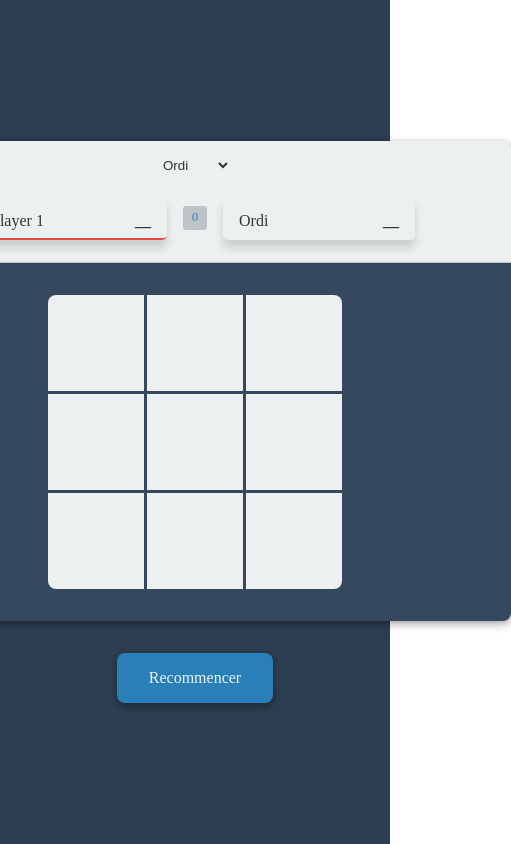
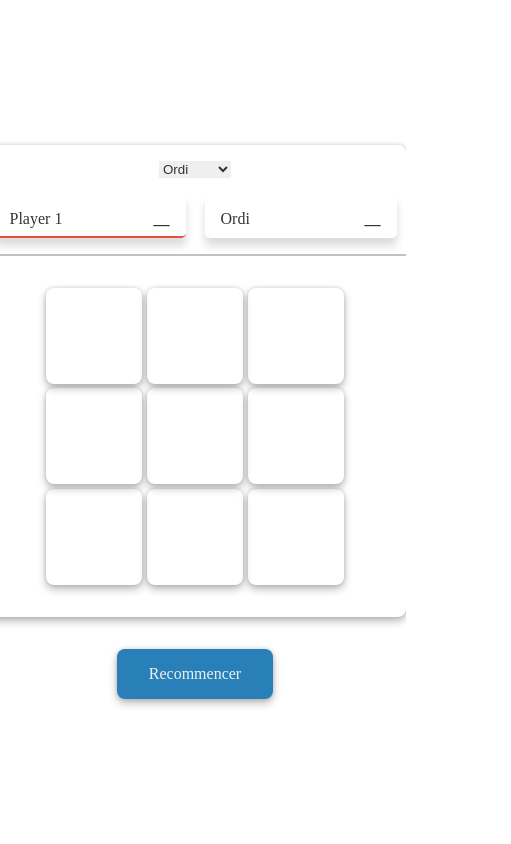
Before and after one commit to kohai-fred/Tic-tac-toe, a website built with webpack: page src/index.html in a window 390 px wide. Shown: the whole page, 511 px wide, since content can reach past the window. Built offline with nearby package versions, Linux system fonts and the light colour scheme.

Commit message:
responsive in progress

```diff
--- a/src/index.scss
+++ b/src/index.scss
@@ -107,14 +107,13 @@
 
 /* Main */
 .container {
-  background: var(--dark);
+  // background: var(--dark);
   height: 100vh;
   display: flex;
   flex-direction: column;
   justify-content: center;
   align-items: center;
   .content {
-    background: var(--light);
     min-width: 50vh;
     min-height: 50vh;
     border-radius: 0.5rem;
@@ -126,7 +125,6 @@
     }
     select {
       border: none;
-      background: var(--light);
       // border-radius: 0.5rem;
       // box-shadow: var(--box-shadow);
     }
@@ -172,7 +170,7 @@
     }
     .game {
       padding: 2rem;
-      background: var(--dark-light);
+      // background: var(--dark-light);
       border-radius: 0 0 0.5rem 0.5rem;
       display: flex;
       justify-content: center;
@@ -184,104 +182,54 @@
           "case3 case4 case5" 1fr
           "case6 case7 case8" 1fr / 1fr 1fr 1fr;
 
-        gap: 0.2rem;
-        #case0 {
-          grid-area: case0;
-          background: var(--light);
-          // padding: 2rem;
-          min-width: 6rem;
-          min-height: 6rem;
-          display: flex;
-          justify-content: center;
-          align-items: center;
-          border-top-left-radius: 0.5rem;
-        }
-        #case1 {
-          grid-area: case1;
-          background: var(--light);
-          // padding: 2rem;
+        gap: 0.3rem;
+        div.square {
+          box-shadow: var(--box-shadow);
+          border-radius: 0.5rem;
+          // background: var(--light);
           min-width: 6rem;
           min-height: 6rem;
           display: flex;
           justify-content: center;
           align-items: center;
         }
+        #case0 {
+          grid-area: case0;
+        }
+        #case1 {
+          grid-area: case1;
+        }
         #case2 {
           grid-area: case2;
-          background: var(--light);
-          // padding: 2rem;
-          min-width: 6rem;
-          min-height: 6rem;
-          display: flex;
-          justify-content: center;
-          align-items: center;
-
-          border-top-right-radius: 0.5rem;
         }
         #case3 {
           grid-area: case3;
-          background: var(--light);
-          // padding: 2rem;
-          min-width: 6rem;
-          min-height: 6rem;
-          display: flex;
-          justify-content: center;
-          align-items: center;
         }
         #case4 {
           grid-area: case4;
-          background: var(--light);
-          // padding: 2rem;
-          min-width: 6rem;
-          min-height: 6rem;
-          display: flex;
-          justify-content: center;
-          align-items: center;
         }
         #case5 {
           grid-area: case5;
-          background: var(--light);
-          // padding: 2rem;
-          min-width: 6rem;
-          min-height: 6rem;
-          display: flex;
-          justify-content: center;
-          align-items: center;
         }
         #case6 {
           grid-area: case6;
-          background: var(--light);
-          // padding: 2rem;
-          min-width: 6rem;
-          min-height: 6rem;
-          display: flex;
-          justify-content: center;
-          align-items: center;
-
-          border-bottom-left-radius: 0.5rem;
         }
         #case7 {
           grid-area: case7;
-          background: var(--light);
-          // padding: 2rem;
-          min-width: 6rem;
-          min-height: 6rem;
-          display: flex;
-          justify-content: center;
-          align-items: center;
         }
         #case8 {
           grid-area: case8;
-          background: var(--light);
-          // padding: 2rem;
-          min-width: 6rem;
-          min-height: 6rem;
-          display: flex;
-          justify-content: center;
-          align-items: center;
-          border-bottom-right-radius: 0.5rem;
         }
       }
     }
   }
 }
+
+@media only screen and (max-width: 768px) {
+  .container .content .players-container {
+    padding: 0;
+  }
+  .count {
+    display: none;
+  }
+}
```
